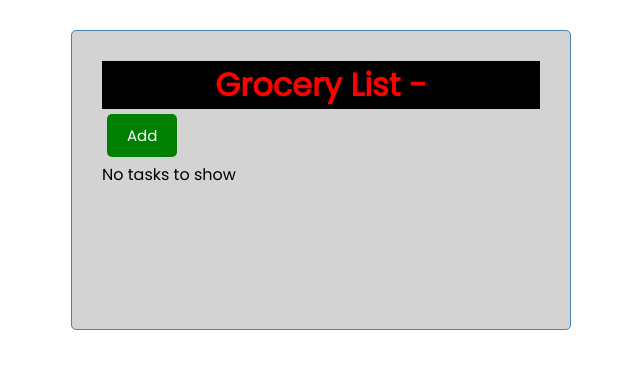
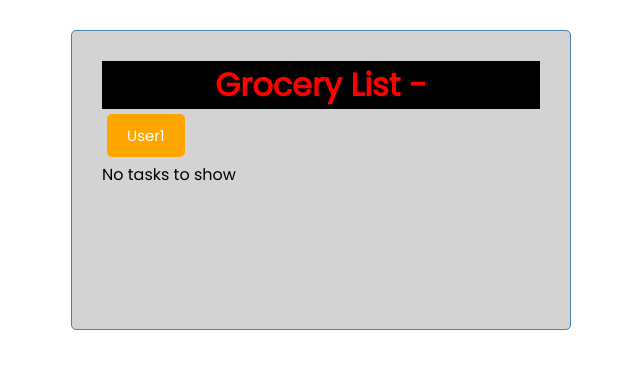
Before and after one commit to kdaysal/grocery-list-netlify, a React (Create React App) app: page / in a window 1280 px wide. Shown: the top 368 px of the page, without its empty margins (319-959 px from the left). Built offline with nearby package versions, Linux system fonts and the light colour scheme; no server answers.

Commit message:
Conditionally render the add button or a sample user-name button based on the current state of 'user'.

```diff
--- a/src/components/Header/Header.js
+++ b/src/components/Header/Header.js
@@ -6,11 +6,24 @@ const Header = ({ title, onAdd, showAddTask, user }) => {
   return (
     <header>
       <h1 style={headingStyle}>{title} - {user}</h1>
-      <Button
-        btnText={showAddTask ? 'Close' : 'Add'}
-        btnColor={showAddTask ? 'blue' : 'green'}
-        onClick={onAdd}
-      />
+      {/* Only show the Add button if no current 'user' is set */}
+      {user && (
+        <Button
+          btnText={showAddTask ? 'Close' : 'Add'}
+          btnColor={showAddTask ? 'blue' : 'green'}
+          onClick={onAdd}
+        />
+      )
+      }
+      {/* If no current 'user' is set, present buttons with user names for the person to choose from (to set a 'user')*/}
+      {!user && (
+        <Button
+          btnText={'User1'}
+          btnColor={'orange'}
+        //onClick={some callback method to update state of 'user' to current user's name}
+        />
+      )
+      }
     </header>
   )
 }
```
